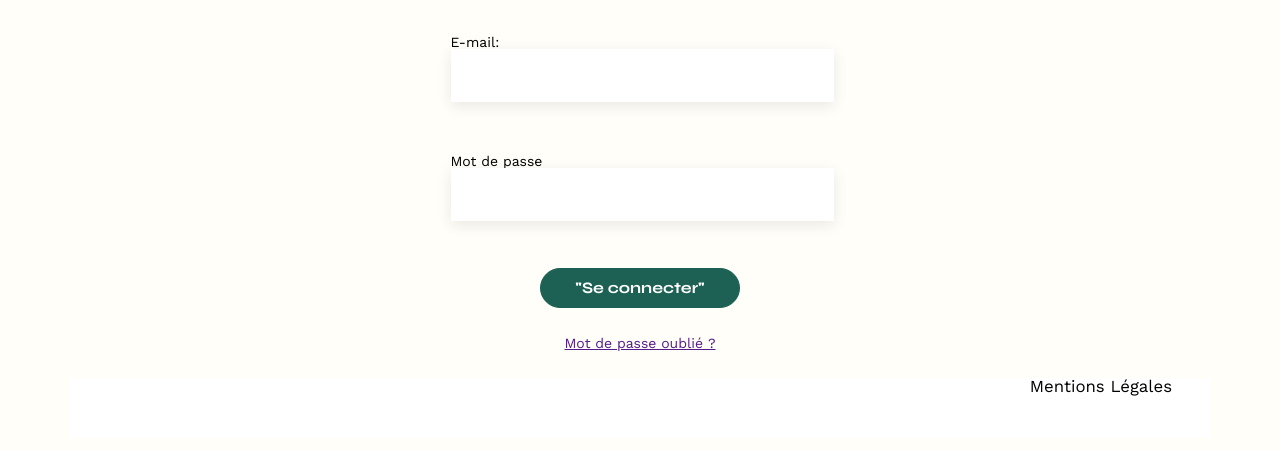
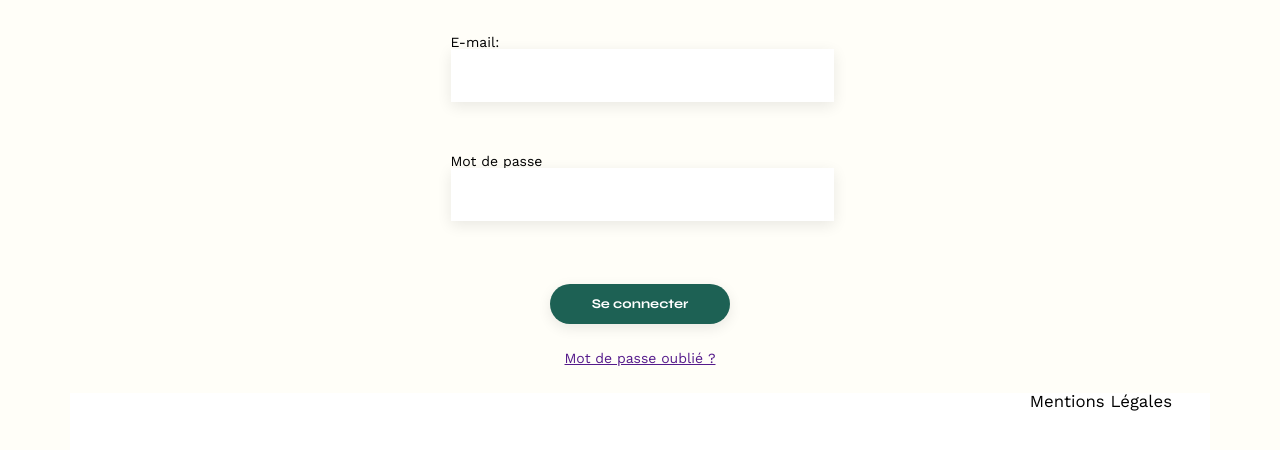
Before and after one commit to berenisse1/Portfolio-architecte-SophieBluel, a plain HTML site: page FrontEnd/login.html in a window 1280 px wide. Shown: the part 298-748 px from the top of the page. Drawn offline with nearby package versions, Linux system fonts and the light colour scheme.

Commit message:
update form: bouton submit

```diff
--- a/FrontEnd/assets/login.css
+++ b/FrontEnd/assets/login.css
@@ -24,13 +24,7 @@ input{
 .connect{
     display: flex;
     justify-content: center;
-}
-form button{
-   height: 40px;
-   width: 200px;
-   margin-bottom: 28px;
-   background-color:#1D6154;
-   color: #FFF;
+    height: 40px;
 }
 form a{
     display: flex;
--- a/FrontEnd/login.html
+++ b/FrontEnd/login.html
@@ -35,9 +35,7 @@
 			    <input type="password" id="password">
                 <p></p>
             </div>
-            <div class="connect">
-                <button>"Se connecter" </button>
-            </div>
+            <input type="submit" value="Se connecter" class="connect">
             <a href="">Mot de passe oublié ?</a>
         </form>
     </main>
```
